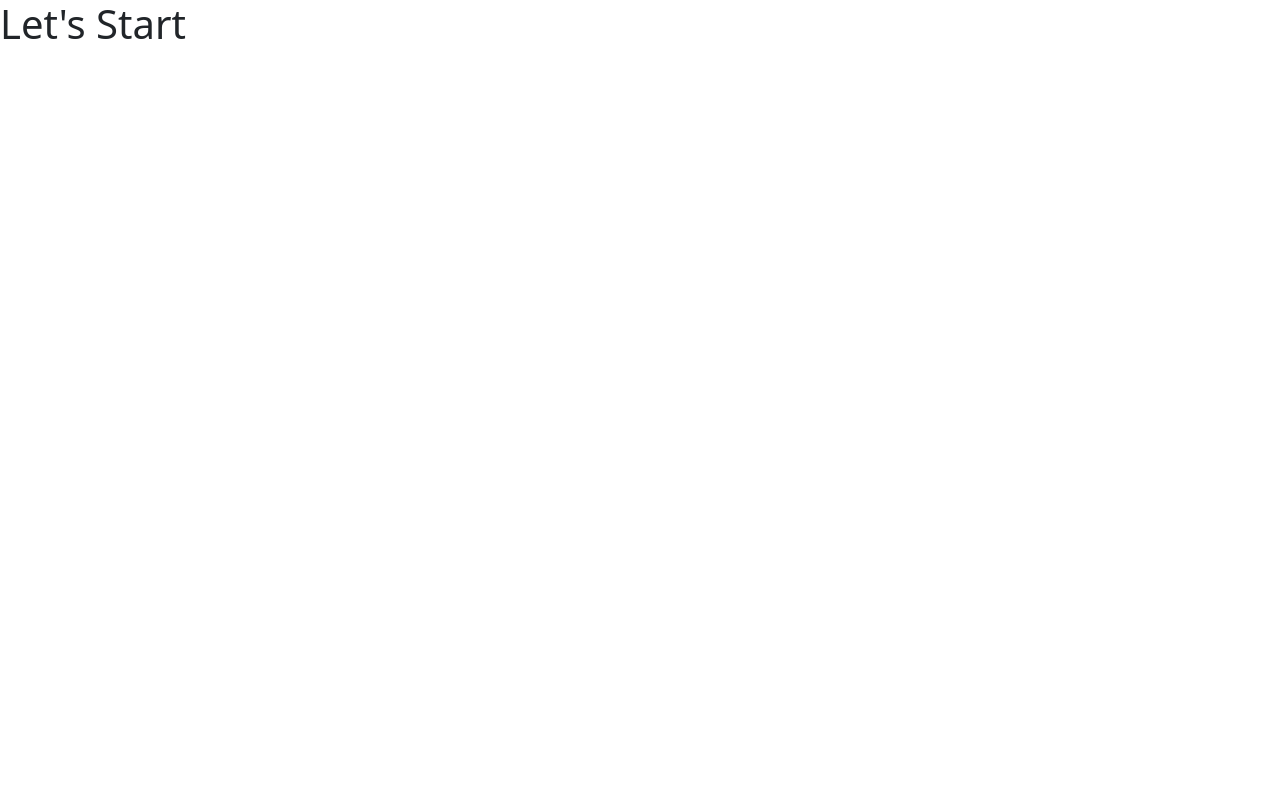
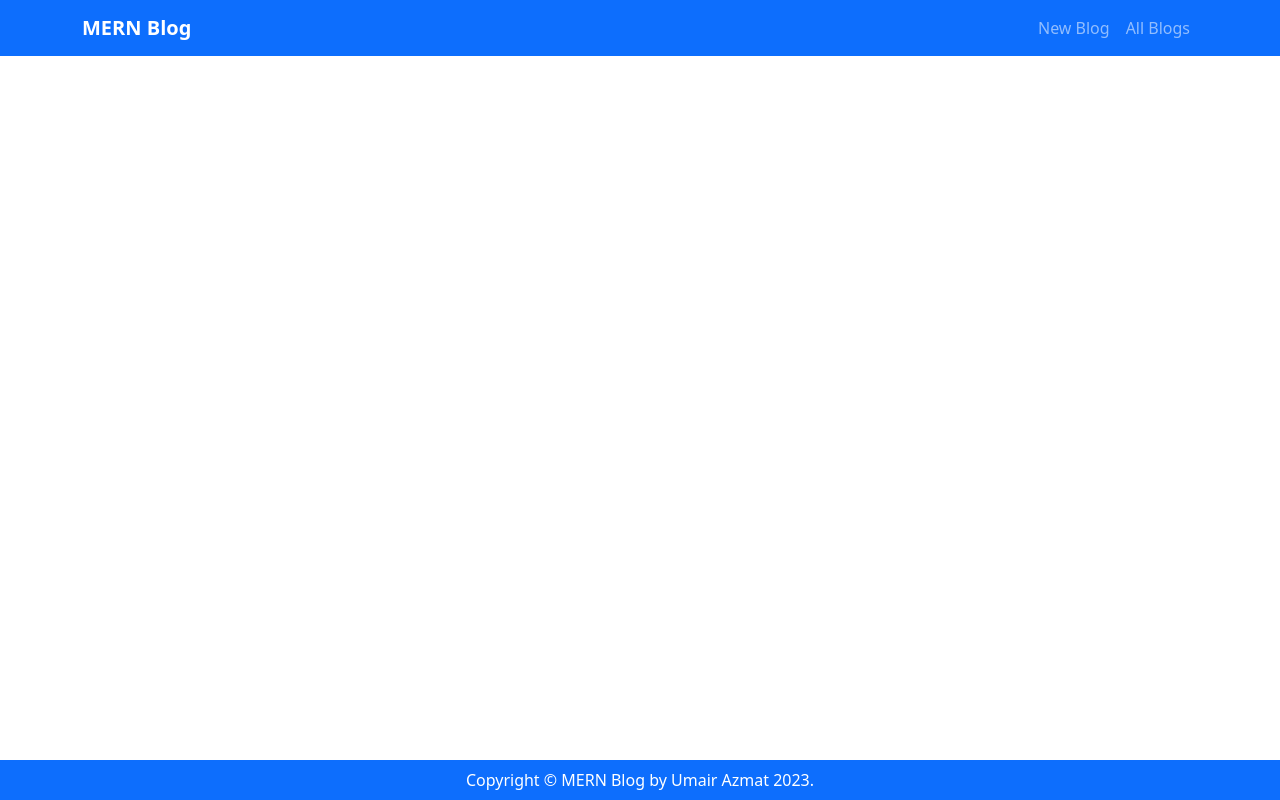
Before and after one commit to umairazmat/mern-blog, a React (Create React App) app: page / in a window 1280 px wide. Built offline with nearby package versions, Linux system fonts and the light colour scheme.

Commit message:
Bootstrap + Nav + Footer added

```diff
--- a/src/App.js
+++ b/src/App.js
@@ -1,10 +1,13 @@
 import * as React from "react";
 import "./App.css";
+import Navigation from "./components/Navigation/Navigation";
+import Footer from "./components/Footer/Footer";
 
 function App() {
   return (
     <>
-     <h1>Let's Start</h1>
+     <Navigation/>
+     <Footer/>
     </>
   );
 }
--- /dev/null
+++ b/src/components/Footer/Footer.js
@@ -0,0 +1,12 @@
+import React from "react";
+
+export default function Footer() {
+  return (
+    <div
+      style={{  position: "fixed" ,bottom: 0 , width: "100%" }}
+      className="text-center p-2 mx-auto bg-primary text-white"
+    >
+      Copyright © MERN Blog by Umair Azmat 2023.
+    </div>
+  );
+}
--- /dev/null
+++ b/src/components/Navigation/Navigation.js
@@ -0,0 +1,24 @@
+import Container from "react-bootstrap/Container";
+import Nav from "react-bootstrap/Nav";
+import Navbar from "react-bootstrap/Navbar";
+import React from "react";
+
+export default function Navigation() {
+  return (
+    <Navbar collapseOnSelect expand="lg"  bg="primary" data-bs-theme="dark">
+      <Container>
+        <Navbar.Brand href="#" className="fw-bold">
+          MERN Blog
+        </Navbar.Brand>
+        <Navbar.Toggle aria-controls="responsive-navbar-nav" />
+        <Navbar.Collapse id="responsive-navbar-nav">
+          <Nav className="me-auto"></Nav>
+          <Nav>
+            <Nav.Link href="#">New Blog</Nav.Link>
+            <Nav.Link href="#">All Blogs</Nav.Link>
+          </Nav>
+        </Navbar.Collapse>
+      </Container>
+    </Navbar>
+  );
+}
```
